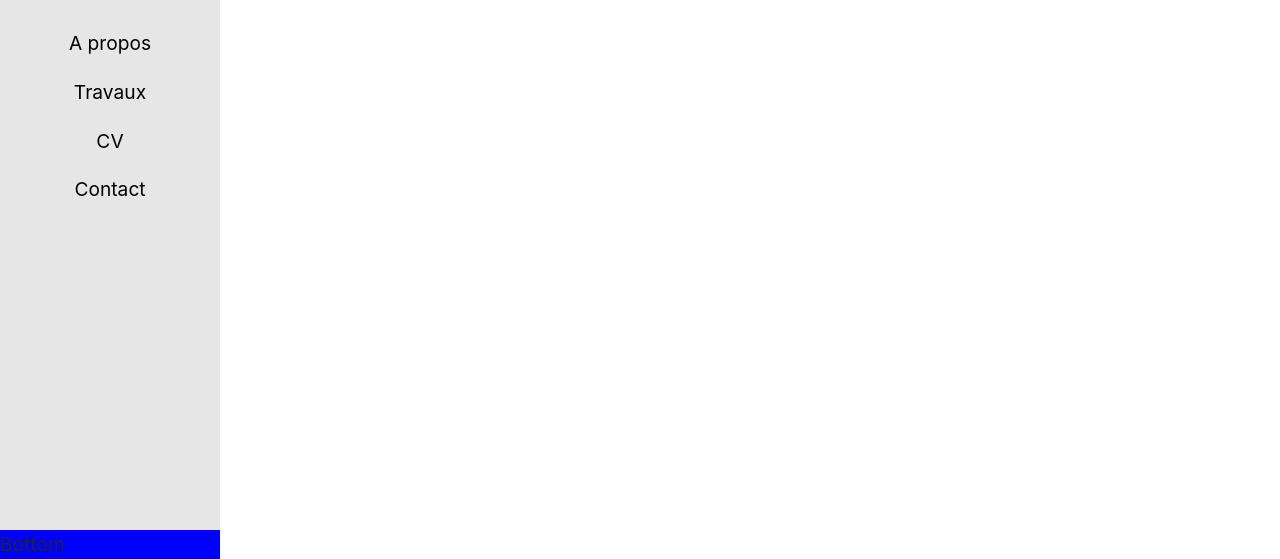
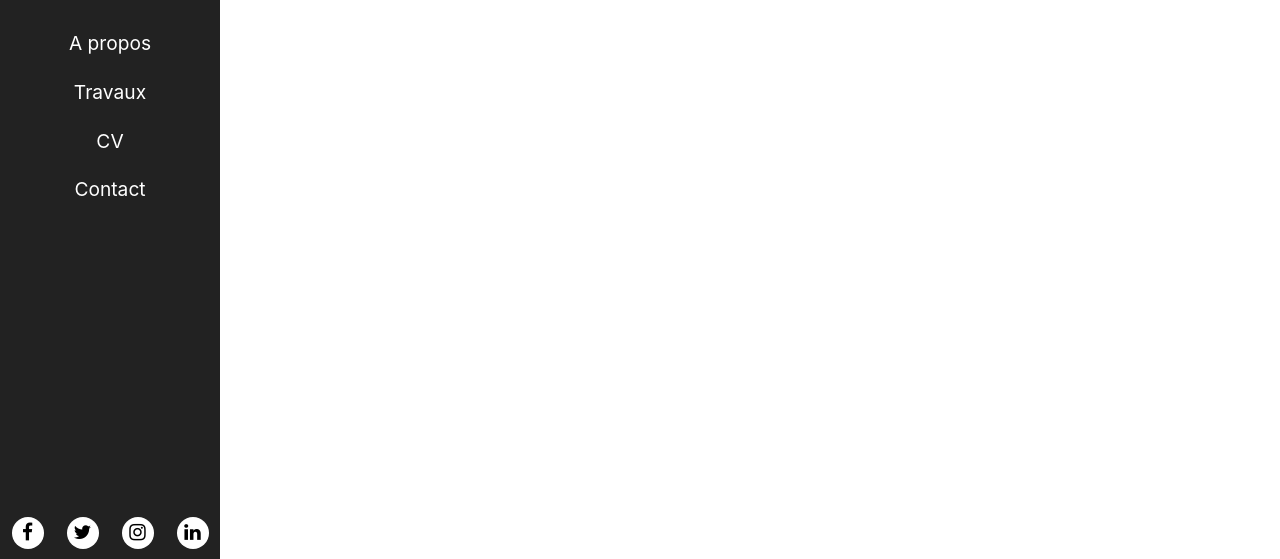
Before and after one commit to emilieschultz/emilieschultz.github.io, a plain HTML site: page index.html in a window 1280 px wide. Shown: the part 241-800 px from the top of the page. Drawn offline with Linux system fonts and the light colour scheme.

Commit message:
add social icons

```diff
--- a/index.html
+++ b/index.html
@@ -6,6 +6,8 @@
     <title>Emilie SCHULTZ</title>
     <link rel="stylesheet" href="style/knacss.css" />
     <link href="https://fonts.googleapis.com/css?family=Marck+Script" rel="stylesheet">
+
+    <link rel="stylesheet" href="https://cdnjs.cloudflare.com/ajax/libs/font-awesome/4.7.0/css/font-awesome.min.css">
     <link rel="stylesheet" href="style/css/main.css" />
 </head>
 
@@ -28,7 +30,10 @@
 </nav>
         </div>
         <div class="aside-bottom">
-            Bottom
+            <a href="#" class="fa fa-facebook"></a>
+            <a href="#" class="fa fa-twitter"></a>
+            <a href="#" class="fa fa-instagram"></a>
+            <a href="#" class="fa fa-linkedin"></a>
         </div>
     </aside>
     <div id="content">
--- a/style/sass/components/aside.scss
+++ b/style/sass/components/aside.scss
@@ -31,6 +31,7 @@
             font-size: 1.5rem;
             padding: 0;
             font-weight: bold;
+            color: $aside-color;
         }
     }
 
@@ -49,7 +50,7 @@
         a {
             text-decoration: none;
             width: 100px;
-            @include link-animated(black, #333);
+            @include link-animated($aside-color);
 
             &:hover {}
 
@@ -57,8 +58,41 @@
     }
 
     .aside-bottom {
-        background: blue;
+        //        background: blue;
+        display: flex;
+        flex-direction: row;
+        justify-content: space-around;
+        padding-bottom: 10px;
 
+        a {
+            background-color: white;
+            color: black;
+            text-decoration: none;
+            border-radius: 50%;
+            width: 32px;
+            height: 32px;
+            text-align: center;
+            line-height: 32px;
+
+            &.fa-facebook:hover {
+                background: #3B5998;
+                color: white;
+            }
+
+            &.fa-twitter:hover {
+                background: #55ACEE;
+                color: white;
+            }
+            &.fa-instagram:hover {
+                background: #125688;
+                color: white;
+            }
+            &.fa-linkedin:hover {
+                background: #007bb5;
+                color: white;
+            }
+
+        }
 
     }
 }
--- a/style/sass/mixins.scss
+++ b/style/sass/mixins.scss
@@ -2,7 +2,7 @@
     border: solid 2px $color;
 }
 
-@mixin link-animated($color, $hoverColor) {
+@mixin link-animated($color) {
 
     text-decoration: none;
     color: $color;
--- a/style/sass/variables.scss
+++ b/style/sass/variables.scss
@@ -13,6 +13,7 @@ $font-size-tiny: 10px;
 $content-bg-color: lighten($red, 30);
 
 $aside-width: 220px;
-$aside-bg-color: lighten($gray, 40);
+$aside-bg-color: #222;
+$aside-color: white;
 
 $mobile-width: 550px;
```
Also changed, not shown: style/css/main.css, 1 other file. Lines whose indentation alone changed are shown as unchanged.
